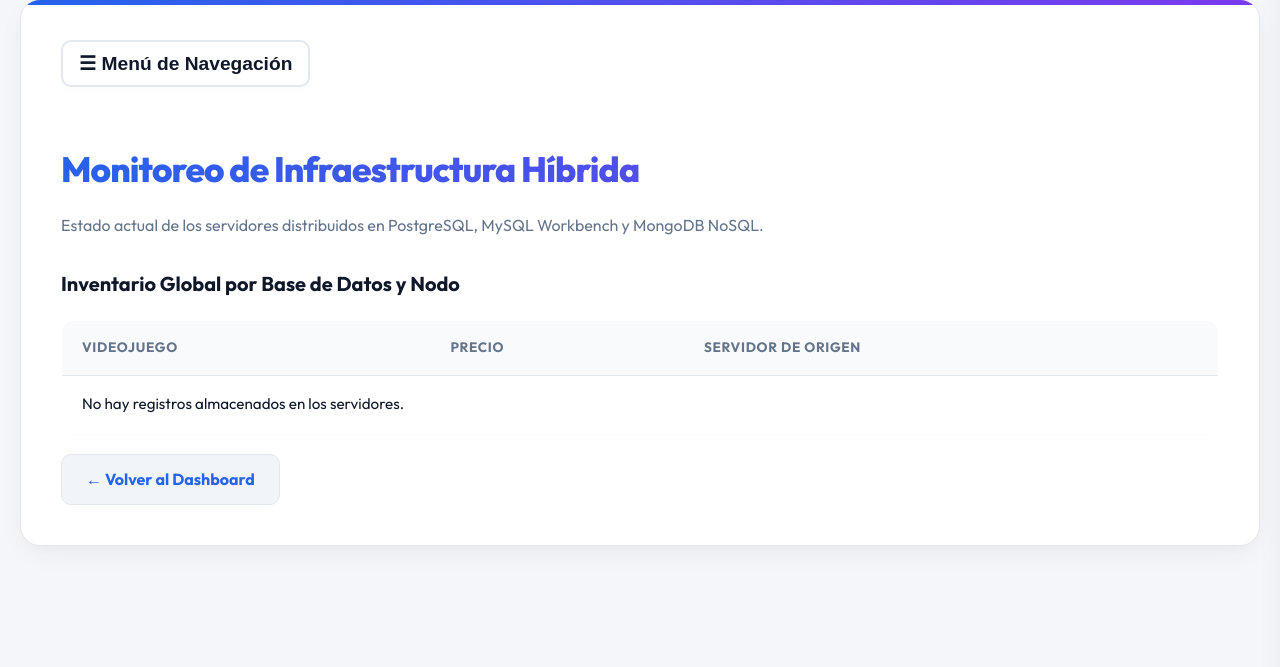
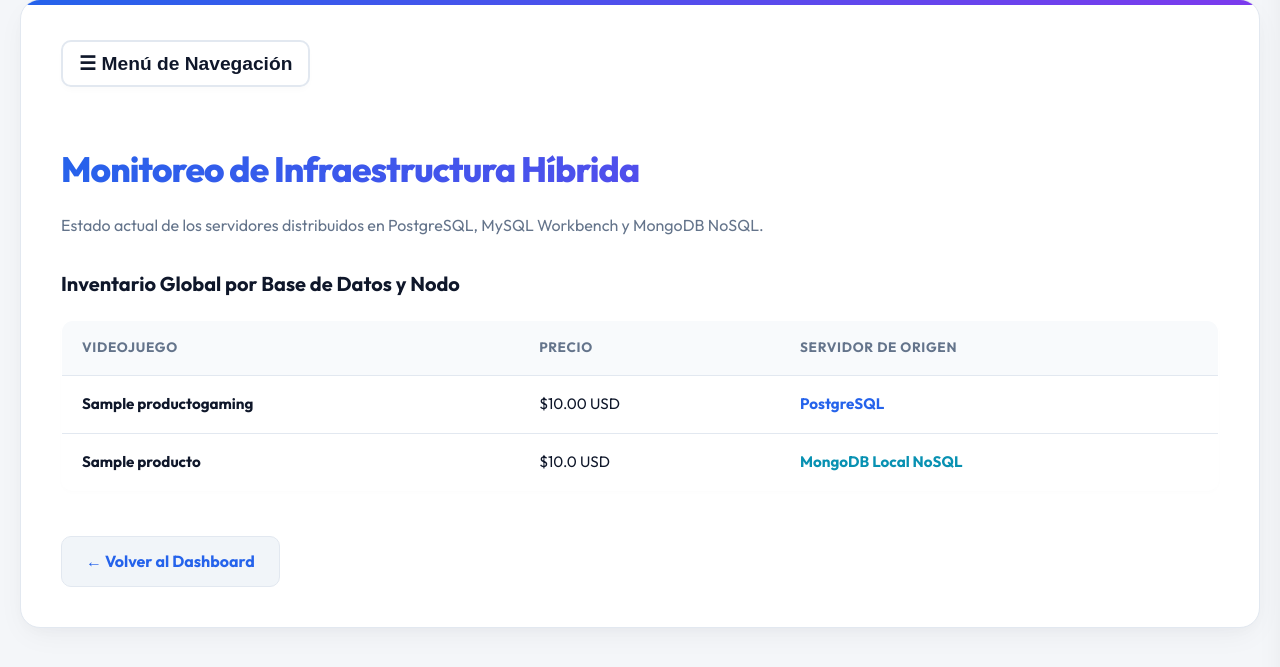
Before and after one commit to ORG-Skyward/sm-p01-deivi, a Django app: page /tienda/servidores/ in a window 1280 px wide. Shown: the part 41-708 px from the top of the page. Run offline with Django 5.2, Linux system fonts and the light colour scheme; tables that the repository leaves empty hold one stand-in row (values such as "Sample post"); a database or web service that is not in the repository returns one stand-in record (values such as "Sample title").

Commit message:
Aceleracion del proceso de la web v1.1

```diff
--- a/tienda/models.py
+++ b/tienda/models.py
@@ -21,12 +21,16 @@ class CategoriaJuego(models.Model):
         return self.nombre
 
 class ProductoGaming(models.Model):
-    nombre = models.CharField(max_length=200)
-    categoria = models.ForeignKey(CategoriaJuego, on_delete=models.CASCADE, related_name='productos')
+    nombre = models.CharField(max_length=150)
     precio = models.DecimalField(max_digits=10, decimal_places=2)
-    imagen = models.ImageField(upload_to='productos/', blank=True, null=True)
-    origen_db = models.CharField(max_length=50, default='PostgreSQL')
+    categoria = models.ForeignKey(CategoriaJuego, on_delete=models.CASCADE)
+    imagen = models.ImageField(upload_to='imagenes/', blank=True, null=True)
 
+    def __str__(self):
+        return self.nombre
+
+    def __str__(self):
+        return self.nombre
     class Meta:
         verbose_name = "Producto Gaming"
         verbose_name_plural = "Productos Gaming"
--- a/tienda/templates/tienda/servidores.html
+++ b/tienda/templates/tienda/servidores.html
@@ -18,25 +18,43 @@
 
         <h3>Inventario Global por Base de Datos y Nodo</h3>
         <table class="table-custom">
-            <tr><th>Videojuego</th><th>Precio</th><th>Servidor de Origen</th></tr>
+            <thead>
+                <tr>
+                    <th>Videojuego</th>
+                    <th>Precio</th>
+                    <th>Servidor de Origen</th>
+                </tr>
+            </thead>
+            <tbody>
                 {% for p in productos_relacionales %}
                     <tr>
-                    <td>{{ p.nombre }}</td>
+                        <td><strong>{{ p.nombre }}</strong></td>
                         <td>${{ p.precio }} USD</td>
                         <td><span style="color:var(--accent-blue); font-weight:bold;">{{ p.origen_db }}</span></td>
                     </tr>
                 {% endfor %}
+
                 {% for item in productos_nosql %}
                     <tr>
-                    <td>{{ item.titulo }}</td>
+                        <td><strong>{{ item.titulo }}</strong></td>
                         <td>${{ item.precio }} USD</td>
-                    <td><span style="color:var(--accent-cyan); font-weight:bold;">MongoDB Local (NoSQL)</span></td>
+                        <td><span style="color:var(--accent-cyan); font-weight:bold;">{{ item.origen_db }}</span></td>
                     </tr>
                 {% empty %}
-                <tr><td colspan="3">No hay registros almacenados en los servidores.</td></tr>
+                    {% if not productos_relacionales %}
+                        <tr>
+                            <td colspan="3" style="text-align: center; color: var(--text-muted); padding: 20px;">
+                                <em>No hay registros almacenados en los servidores.</em>
+                            </td>
+                        </tr>
+                    {% endif %}
                 {% endfor %}
+            </tbody>
         </table>
+
+        <div style="margin-top: 25px;">
             <a href="{% url 'tienda_dashboard' %}" class="btn-volver">← Volver al Dashboard</a>
+        </div>
     </div>
 
     <!-- MENÚ LATERAL DESLIZANTE -->
--- a/tienda/views.py
+++ b/tienda/views.py
@@ -14,26 +14,32 @@ from .models import (
 
 def get_productos_hibridos():
     """
-    Obtiene y unifica los productos de PostgreSQL, MySQL y MongoDB (NoSQL)
-    con un timeout rápido para evitar bloqueos en entornos cloud como Render.
+    Obtiene y unifica los productos asignando su origen de forma dinámica,
+    evitando problemas de columnas físicas en las bases relacionales.
     """
     productos_rel = []
     productos_nosql = []
 
-    # 1. Obtener productos de PostgreSQL (Base de datos por defecto)
+    # 1. Obtener productos de PostgreSQL (Base por defecto)
     try:
-        productos_rel.extend(list(ProductoGaming.objects.using('default').all()))
+        prods_pg = list(ProductoGaming.objects.using('default').all())
+        for p in prods_pg:
+            p.origen_db = 'PostgreSQL'  # Asignación dinámica
+        productos_rel.extend(prods_pg)
     except Exception as e:
         print(f"[ERROR BD] PostgreSQL: {e}")
 
-    # 2. Obtener productos de MySQL (Base de datos secundaria mysql_db)
+    # 2. Obtener productos de MySQL (Base secundaria)
     if 'mysql_db' in connections:
         try:
-            productos_rel.extend(list(ProductoGaming.objects.using('mysql_db').all()))
+            prods_mysql = list(ProductoGaming.objects.using('mysql_db').all())
+            for p in prods_mysql:
+                p.origen_db = 'MySQL Workbench'  # Asignación dinámica
+            productos_rel.extend(prods_mysql)
         except Exception as e:
             print(f"[ERROR BD] MySQL Workbench: {e}")
 
-    # 3. Obtener productos de MongoDB NoSQL (Protegido con timeout para producción)
+    # 3. Obtener productos de MongoDB NoSQL
     try:
         mongo_uri = os.environ.get('MONGO_URI', 'mongodb://localhost:27017/')
         client = pymongo.MongoClient(mongo_uri, serverSelectionTimeoutMS=2000)
@@ -49,8 +55,6 @@ def get_productos_hibridos():
             )
             nombre_juego = raw_nombre if (raw_nombre and str(raw_nombre).strip()) else "Juego sin título (Mongo)"
             precio_juego = doc.get('precio') or doc.get('price') or 0.00
-
-            # Recuperamos la ruta o nombre de la imagen guardada en Mongo
             ruta_imagen = doc.get('ruta') or doc.get('imagen', None)
 
             productos_nosql.append({
@@ -58,12 +62,12 @@ def get_productos_hibridos():
                 'nombre': nombre_juego,
                 'titulo': nombre_juego,
                 'precio': float(precio_juego),
-                'origen_db': doc.get('origen_db', 'MongoDB Local NoSQL'),
+                'origen_db': 'MongoDB Local NoSQL',
                 'ruta': ruta_imagen,
                 'imagen': ruta_imagen
             })
     except Exception as e:
-        print(f"[AVISO BD] MongoDB no disponible en este entorno: {e}")
+        print(f"[AVISO BD] MongoDB no disponible: {e}")
 
     return productos_rel, productos_nosql
 
@@ -272,7 +276,7 @@ def ordenes_view(request):
 
 
 def servidores_view(request):
-    """Vista del Estado de los Servidores de Base de Datos."""
+    """Vista del Estado de los Servidores de Base de Datos y su inventario global."""
     estado_postgres = True
     estado_mysql = False
 
@@ -288,9 +292,14 @@ def servidores_view(request):
         except Exception:
             estado_mysql = False
 
+    # Obtener y unificar los productos de todas las bases de datos
+    prods_rel, prods_nosql = get_productos_hibridos()
+
     context = {
         'estado_postgres': estado_postgres,
         'estado_mysql': estado_mysql,
+        'productos_relacionales': prods_rel,
+        'productos_nosql': prods_nosql,
     }
     return render(request, 'tienda/servidores.html', context)
 
```
Also changed, not shown: tienda/migrations/0001_initial.py, 1 other file. Lines whose indentation alone changed are shown as unchanged.
